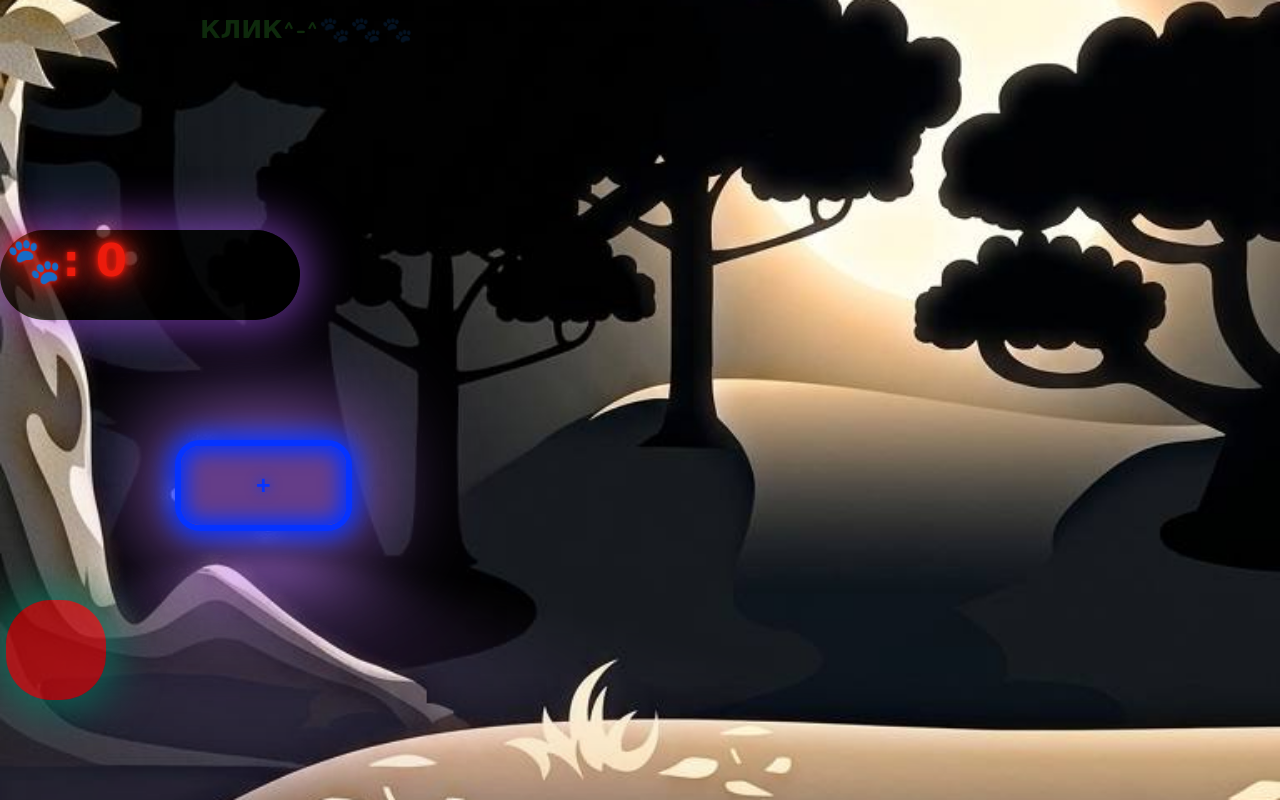
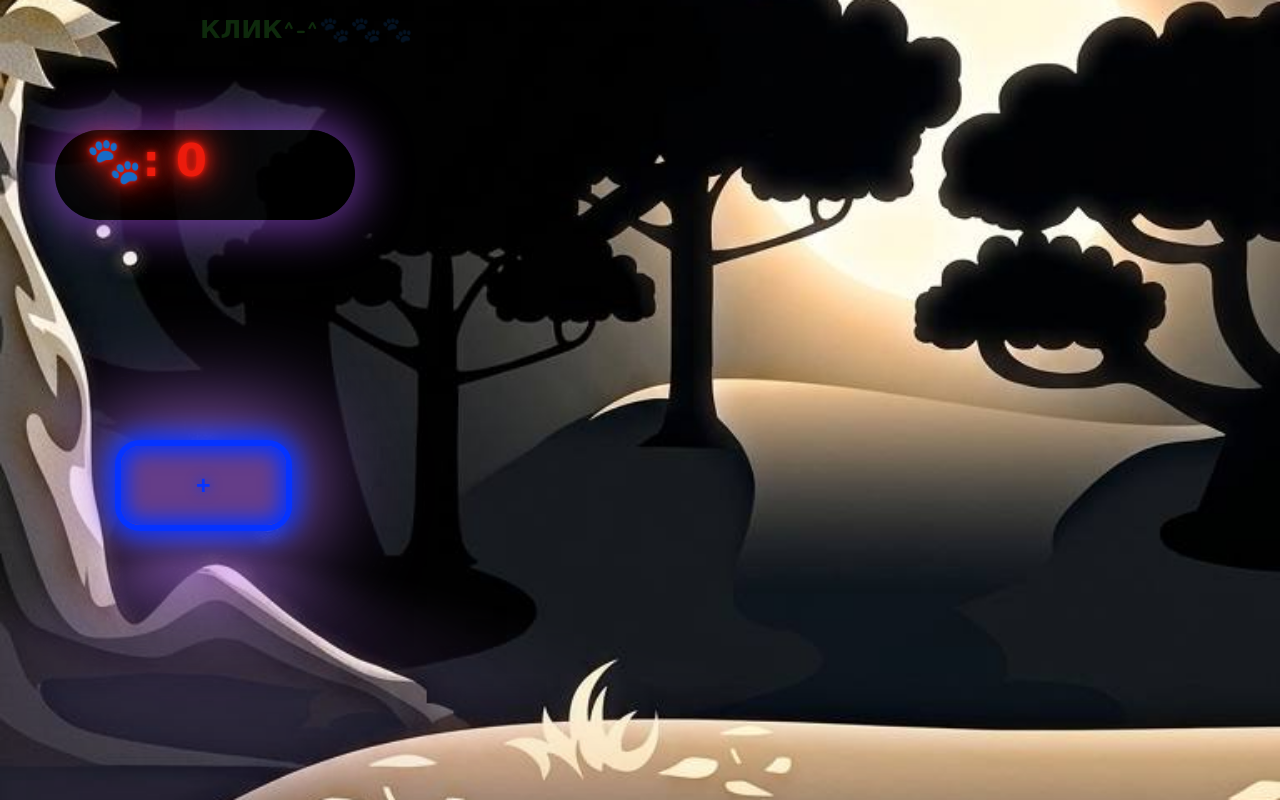
Before and after one commit to o0D14/TAPKA-, a plain HTML site: page click.html in a window 1280 px wide. Drawn offline with Linux system fonts and the light colour scheme.

Commit message:
Add files via upload

```diff
--- a/click.css
+++ b/click.css
@@ -99,7 +99,7 @@ html, body {
  /* Положение кнопки на экране (меняй эти цифры, чтобы двигать её) */
  position: absolute;
  top: 440px;  /* Ниже / Выше */
- left: 175px; /* Вправо / Влево */
+ left: 115px; /* Вправо / Влево */
 
  transition: all 0.3s;
 }
@@ -165,8 +165,8 @@ html, body {
   /* ========================================================== */
   position: relative; /* Включает режим свободного перемещения */
 
-  top: 155px;    /* Двигает ВНИЗ (плюс, например: 20px) или ВВЕРХ (минус, например: -20px) */
-  left: 6px;   /* Двигает ВПРАВО (плюс, например: 30px) или ВЛЕВО (минус, например: -30px) */
+  top: 55px;    /* Двигает ВНИЗ (плюс, например: 20px) или ВВЕРХ (минус, например: -20px) */
+  left: 86px;   /* Двигает ВПРАВО (плюс, например: 30px) или ВЛЕВО (минус, например: -30px) */
   z-index: 2;
 }
 
@@ -184,23 +184,6 @@ html, body {
   pointer-events: none;
 
   /* Координаты (крути их, чтобы подвинуть куда надо) */
-  top: 230px;
-  left: 0px;
+  top: 130px;
+  left: 55px;
 }
-
-.boxBal {
-  width: 100px;
-  height: 100px;
-  border-radius: 45px;
-  background-color: #ff00008f;
-  box-shadow: 0 0 45px 10px rgba(0, 121, 94, 0.788);
-
-  /* Позиционирование */
-  position: absolute;
-  z-index: 1;          /* Подняли из-под фона сайта на слой №1 */
-  pointer-events: none;
-
-  /* Координаты (крути их, чтобы подвинуть куда надо) */
-  top: 600px;
-  left: 6px;
-}
```
